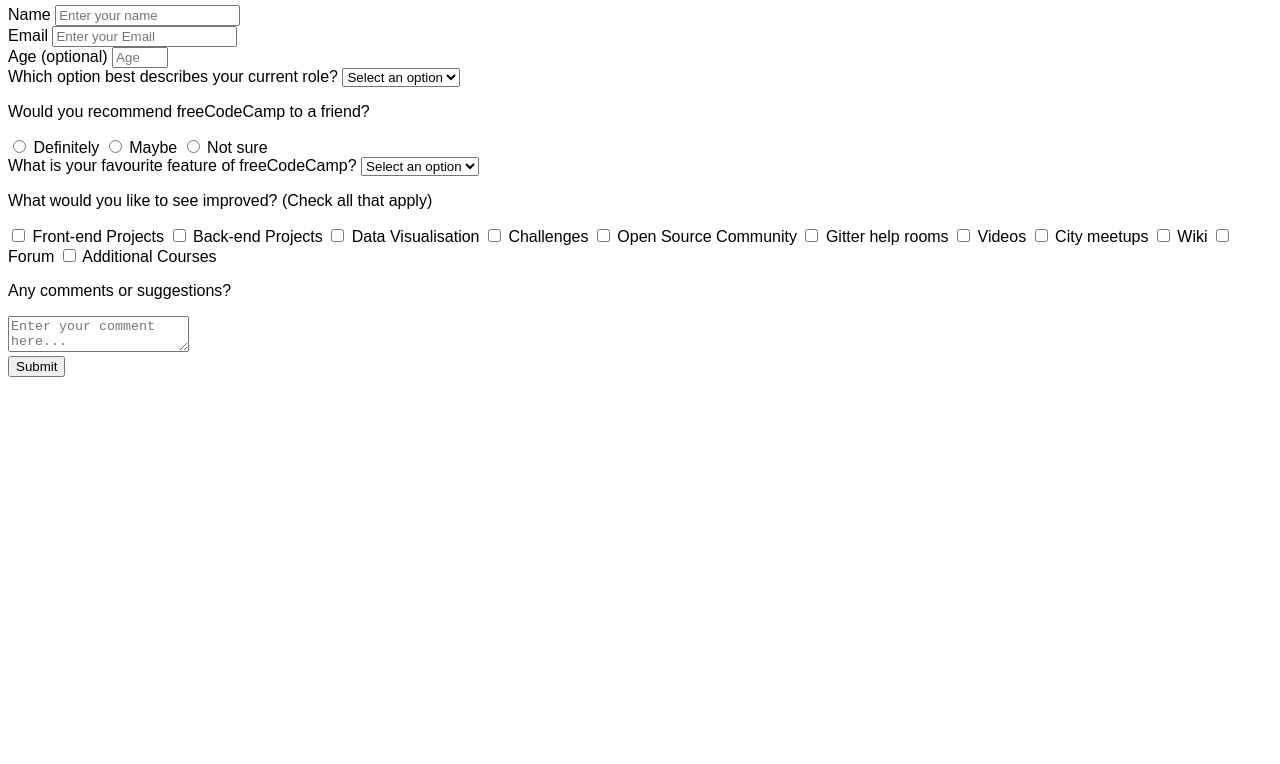
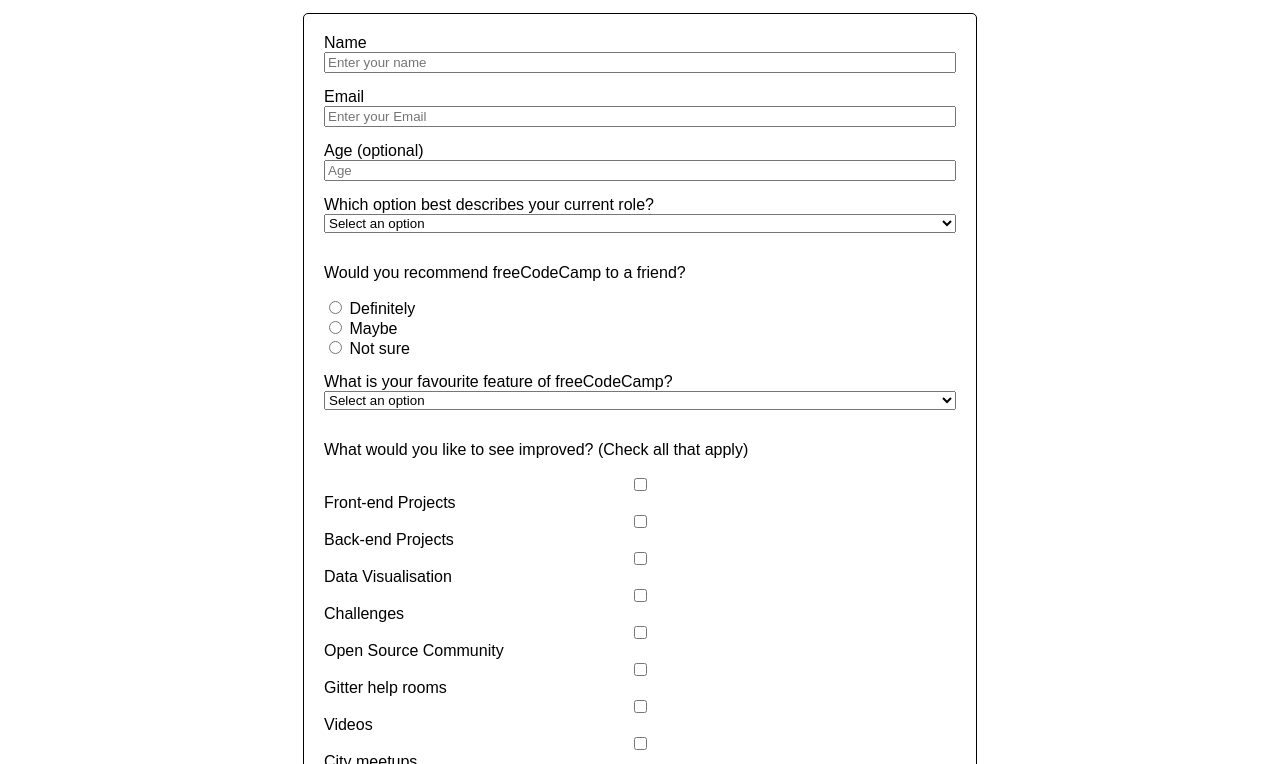
Before and after one commit to j-koziel/responsive-web-design-projects, a plain HTML site: page survey-form/index.html in a window 1280 px wide. Shown: the part 103-867 px from the top of the page. Before the commit the page ends 800 px from the top, so only its background shows below. Drawn offline with Linux system fonts and the light colour scheme.

Commit message:
some styling

```diff
--- a/survey-form/index.html
+++ b/survey-form/index.html
@@ -15,7 +15,7 @@
       </p>
     </header>
     <form id="survey-form">
-      <div>
+      <div class="form-group">
         <label for="name" id="name-label">Name</label>
         <input
           id="name"
@@ -26,7 +26,7 @@
         />
       </div>
 
-      <div>
+      <div class="form-group">
         <label for="email" id="email-label">Email</label>
         <input
           id="email"
@@ -37,12 +37,12 @@
         />
       </div>
 
-      <div>
+      <div class="form-group">
         <label for="number" id="number-label">Age (optional)</label>
         <input id="number" type="number" min="10" max="99" placeholder="Age" />
       </div>
 
-      <div>
+      <div class="form-group">
         <label for="dropdown-role" id="role-label"
           >Which option best describes your current role?</label
         >
@@ -55,7 +55,7 @@
         </select>
       </div>
 
-      <div>
+      <div class="form-group">
         <p>Would you recommend freeCodeCamp to a friend?</p>
         <label for="radio-recommend-definitely">
           <input
@@ -86,7 +86,7 @@
         </label>
       </div>
 
-      <div>
+      <div class="form-group">
         <label for="dropdown-fcc-feature" id="fcc-feature-label"
           >What is your favourite feature of freeCodeCamp?</label
         >
@@ -99,7 +99,7 @@
         </select>
       </div>
 
-      <div>
+      <div class="form-group">
         <p>What would you like to see improved? (Check all that apply)</p>
         <input
           id="improve-front-end-projects"
@@ -190,7 +190,7 @@
         <label for="improve-additional-courses">Additional Courses</label>
       </div>
 
-      <div>
+      <div class="form-group">
         <p>Any comments or suggestions?</p>
         <textarea
           id="comments"
@@ -199,7 +199,7 @@
         ></textarea>
       </div>
 
-      <div>
+      <div class="form-group">
         <button type="submit" id="submit">Submit</button>
       </div>
     </form>
--- a/survey-form/style.css
+++ b/survey-form/style.css
@@ -1,7 +1,28 @@
 body {
   font-family: sans-serif;
+  display: flex;
+  flex-direction: column;
+  justify-content: center;
 }
 
 #title {
   font-size: 30px;
 }
+
+#survey-form {
+  width: 50%;
+  margin: 0 auto;
+  padding: 20px;
+  border: 1px solid black;
+  border-radius: 5px;
+
+  display: flex;
+  flex-direction: column;
+}
+
+.form-group {
+  margin-bottom: 15px;
+  display: flex;
+  flex-direction: column;
+  justify-content: center;
+}
```
